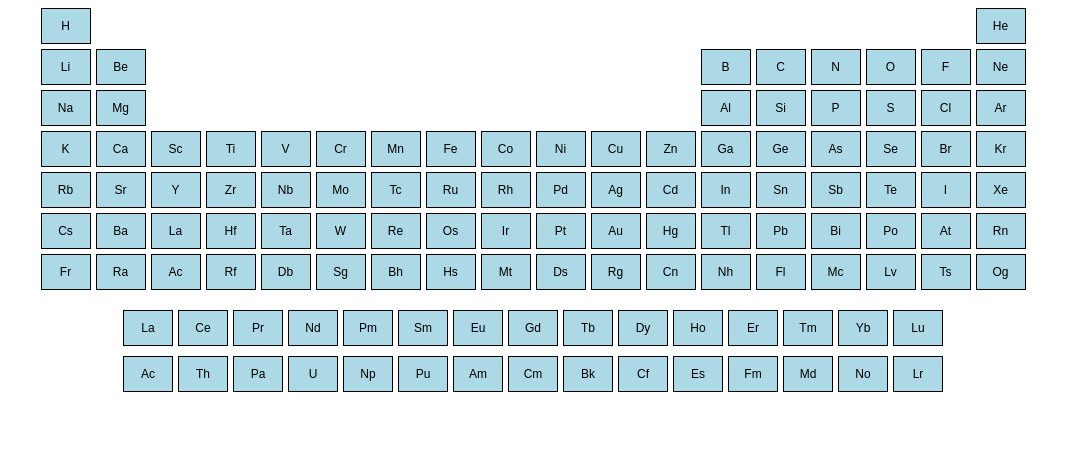
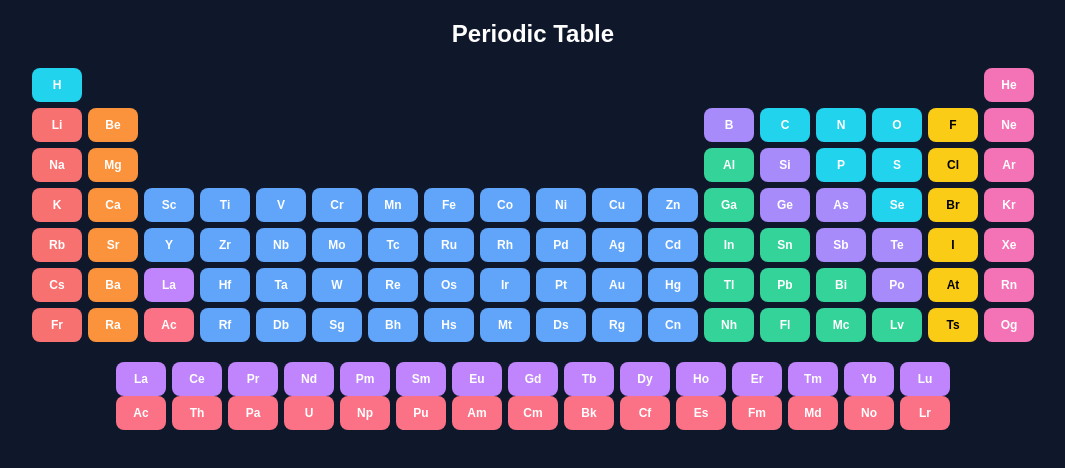
Before and after one commit to tufail-139/web-dev, a plain HTML site: page index.html in a window 1280 px wide. Shown: the whole page, without its empty margins (107-1172 px from the left). Drawn offline with Linux system fonts and the light colour scheme.

Commit message:
colourfull

```diff
--- a/index.html
+++ b/index.html
@@ -1,83 +1,158 @@
 <!DOCTYPE html>
 <html>
 <head>
-  <title>Periodic Table</title>
+  <title>Colorful Periodic Table</title>
   <link rel="stylesheet" href="style.css">
 </head>
+
 <body>
+
+<h2>Periodic Table</h2>
 
 <div class="table">
 
   <!-- Row 1 -->
-  <div class="el" style="grid-column:1">H</div>
-  <div class="el" style="grid-column:18">He</div>
+  <div class="el nonmetal" style="grid-column:1">H</div>
+  <div class="el noble" style="grid-column:18">He</div>
 
   <!-- Row 2 -->
-  <div class="el" style="grid-column:1">Li</div>
-  <div class="el" style="grid-column:2">Be</div>
-  <div class="el" style="grid-column:13">B</div>
-  <div class="el" style="grid-column:14">C</div>
-  <div class="el" style="grid-column:15">N</div>
-  <div class="el" style="grid-column:16">O</div>
-  <div class="el" style="grid-column:17">F</div>
-  <div class="el" style="grid-column:18">Ne</div>
+  <div class="el alkali" style="grid-column:1">Li</div>
+  <div class="el alkaline" style="grid-column:2">Be</div>
+  <div class="el metalloid" style="grid-column:13">B</div>
+  <div class="el nonmetal" style="grid-column:14">C</div>
+  <div class="el nonmetal" style="grid-column:15">N</div>
+  <div class="el nonmetal" style="grid-column:16">O</div>
+  <div class="el halogen" style="grid-column:17">F</div>
+  <div class="el noble" style="grid-column:18">Ne</div>
 
   <!-- Row 3 -->
-  <div class="el" style="grid-column:1">Na</div>
-  <div class="el" style="grid-column:2">Mg</div>
-  <div class="el" style="grid-column:13">Al</div>
-  <div class="el" style="grid-column:14">Si</div>
-  <div class="el" style="grid-column:15">P</div>
-  <div class="el" style="grid-column:16">S</div>
-  <div class="el" style="grid-column:17">Cl</div>
-  <div class="el" style="grid-column:18">Ar</div>
+  <div class="el alkali" style="grid-column:1">Na</div>
+  <div class="el alkaline" style="grid-column:2">Mg</div>
+  <div class="el post" style="grid-column:13">Al</div>
+  <div class="el metalloid" style="grid-column:14">Si</div>
+  <div class="el nonmetal" style="grid-column:15">P</div>
+  <div class="el nonmetal" style="grid-column:16">S</div>
+  <div class="el halogen" style="grid-column:17">Cl</div>
+  <div class="el noble" style="grid-column:18">Ar</div>
 
   <!-- Row 4 -->
-  <div class="el">K</div><div class="el">Ca</div><div class="el">Sc</div><div class="el">Ti</div>
-  <div class="el">V</div><div class="el">Cr</div><div class="el">Mn</div><div class="el">Fe</div>
-  <div class="el">Co</div><div class="el">Ni</div><div class="el">Cu</div><div class="el">Zn</div>
-  <div class="el">Ga</div><div class="el">Ge</div><div class="el">As</div><div class="el">Se</div>
-  <div class="el">Br</div><div class="el">Kr</div>
+  <div class="el alkali">K</div>
+  <div class="el alkaline">Ca</div>
+  <div class="el transition">Sc</div>
+  <div class="el transition">Ti</div>
+  <div class="el transition">V</div>
+  <div class="el transition">Cr</div>
+  <div class="el transition">Mn</div>
+  <div class="el transition">Fe</div>
+  <div class="el transition">Co</div>
+  <div class="el transition">Ni</div>
+  <div class="el transition">Cu</div>
+  <div class="el transition">Zn</div>
+  <div class="el post">Ga</div>
+  <div class="el metalloid">Ge</div>
+  <div class="el metalloid">As</div>
+  <div class="el nonmetal">Se</div>
+  <div class="el halogen">Br</div>
+  <div class="el noble">Kr</div>
 
   <!-- Row 5 -->
-  <div class="el">Rb</div><div class="el">Sr</div><div class="el">Y</div><div class="el">Zr</div>
-  <div class="el">Nb</div><div class="el">Mo</div><div class="el">Tc</div><div class="el">Ru</div>
-  <div class="el">Rh</div><div class="el">Pd</div><div class="el">Ag</div><div class="el">Cd</div>
-  <div class="el">In</div><div class="el">Sn</div><div class="el">Sb</div><div class="el">Te</div>
-  <div class="el">I</div><div class="el">Xe</div>
+  <div class="el alkali">Rb</div>
+  <div class="el alkaline">Sr</div>
+  <div class="el transition">Y</div>
+  <div class="el transition">Zr</div>
+  <div class="el transition">Nb</div>
+  <div class="el transition">Mo</div>
+  <div class="el transition">Tc</div>
+  <div class="el transition">Ru</div>
+  <div class="el transition">Rh</div>
+  <div class="el transition">Pd</div>
+  <div class="el transition">Ag</div>
+  <div class="el transition">Cd</div>
+  <div class="el post">In</div>
+  <div class="el post">Sn</div>
+  <div class="el metalloid">Sb</div>
+  <div class="el metalloid">Te</div>
+  <div class="el halogen">I</div>
+  <div class="el noble">Xe</div>
 
   <!-- Row 6 -->
-  <div class="el">Cs</div><div class="el">Ba</div>
-  <div class="el" style="grid-column:3">La</div>
-  <div class="el">Hf</div><div class="el">Ta</div><div class="el">W</div><div class="el">Re</div>
-  <div class="el">Os</div><div class="el">Ir</div><div class="el">Pt</div><div class="el">Au</div>
-  <div class="el">Hg</div><div class="el">Tl</div><div class="el">Pb</div><div class="el">Bi</div>
-  <div class="el">Po</div><div class="el">At</div><div class="el">Rn</div>
+  <div class="el alkali">Cs</div>
+  <div class="el alkaline">Ba</div>
+  <div class="el lanth" style="grid-column:3">La</div>
+  <div class="el transition">Hf</div>
+  <div class="el transition">Ta</div>
+  <div class="el transition">W</div>
+  <div class="el transition">Re</div>
+  <div class="el transition">Os</div>
+  <div class="el transition">Ir</div>
+  <div class="el transition">Pt</div>
+  <div class="el transition">Au</div>
+  <div class="el transition">Hg</div>
+  <div class="el post">Tl</div>
+  <div class="el post">Pb</div>
+  <div class="el post">Bi</div>
+  <div class="el metalloid">Po</div>
+  <div class="el halogen">At</div>
+  <div class="el noble">Rn</div>
 
   <!-- Row 7 -->
-  <div class="el">Fr</div><div class="el">Ra</div>
-  <div class="el" style="grid-column:3">Ac</div>
-  <div class="el">Rf</div><div class="el">Db</div><div class="el">Sg</div><div class="el">Bh</div>
-  <div class="el">Hs</div><div class="el">Mt</div><div class="el">Ds</div><div class="el">Rg</div>
-  <div class="el">Cn</div><div class="el">Nh</div><div class="el">Fl</div><div class="el">Mc</div>
-  <div class="el">Lv</div><div class="el">Ts</div><div class="el">Og</div>
+  <div class="el alkali">Fr</div>
+  <div class="el alkaline">Ra</div>
+  <div class="el act" style="grid-column:3">Ac</div>
+  <div class="el transition">Rf</div>
+  <div class="el transition">Db</div>
+  <div class="el transition">Sg</div>
+  <div class="el transition">Bh</div>
+  <div class="el transition">Hs</div>
+  <div class="el transition">Mt</div>
+  <div class="el transition">Ds</div>
+  <div class="el transition">Rg</div>
+  <div class="el transition">Cn</div>
+  <div class="el post">Nh</div>
+  <div class="el post">Fl</div>
+  <div class="el post">Mc</div>
+  <div class="el post">Lv</div>
+  <div class="el halogen">Ts</div>
+  <div class="el noble">Og</div>
 
 </div>
 
 <!-- Lanthanides -->
 <div class="fblock">
-  <div class="el">La</div><div class="el">Ce</div><div class="el">Pr</div><div class="el">Nd</div>
-  <div class="el">Pm</div><div class="el">Sm</div><div class="el">Eu</div><div class="el">Gd</div>
-  <div class="el">Tb</div><div class="el">Dy</div><div class="el">Ho</div><div class="el">Er</div>
-  <div class="el">Tm</div><div class="el">Yb</div><div class="el">Lu</div>
+  <div class="el lanth">La</div>
+  <div class="el lanth">Ce</div>
+  <div class="el lanth">Pr</div>
+  <div class="el lanth">Nd</div>
+  <div class="el lanth">Pm</div>
+  <div class="el lanth">Sm</div>
+  <div class="el lanth">Eu</div>
+  <div class="el lanth">Gd</div>
+  <div class="el lanth">Tb</div>
+  <div class="el lanth">Dy</div>
+  <div class="el lanth">Ho</div>
+  <div class="el lanth">Er</div>
+  <div class="el lanth">Tm</div>
+  <div class="el lanth">Yb</div>
+  <div class="el lanth">Lu</div>
 </div>
 
 <!-- Actinides -->
 <div class="fblock">
-  <div class="el">Ac</div><div class="el">Th</div><div class="el">Pa</div><div class="el">U</div>
-  <div class="el">Np</div><div class="el">Pu</div><div class="el">Am</div><div class="el">Cm</div>
-  <div class="el">Bk</div><div class="el">Cf</div><div class="el">Es</div><div class="el">Fm</div>
-  <div class="el">Md</div><div class="el">No</div><div class="el">Lr</div>
+  <div class="el act">Ac</div>
+  <div class="el act">Th</div>
+  <div class="el act">Pa</div>
+  <div class="el act">U</div>
+  <div class="el act">Np</div>
+  <div class="el act">Pu</div>
+  <div class="el act">Am</div>
+  <div class="el act">Cm</div>
+  <div class="el act">Bk</div>
+  <div class="el act">Cf</div>
+  <div class="el act">Es</div>
+  <div class="el act">Fm</div>
+  <div class="el act">Md</div>
+  <div class="el act">No</div>
+  <div class="el act">Lr</div>
 </div>
 
 </body>
--- a/style.css
+++ b/style.css
@@ -1,27 +1,67 @@
 body {
   font-family: Arial;
   text-align: center;
+  background: #0f172a;
+  color: white;
 }
 
 .table {
   display: grid;
   grid-template-columns: repeat(18, 50px);
-  gap: 5px;
+  gap: 6px;
   justify-content: center;
   margin-bottom: 20px;
 }
 
 .el {
-  border: 1px solid black;
+  border-radius: 8px;
   padding: 10px;
-  background: lightblue;
   font-size: 12px;
+  font-weight: bold;
+  transition: transform 0.2s;
 }
+
+/* Hover effect */
+.el:hover {
+  transform: scale(1.15);
+  cursor: pointer;
+}
+
+/* CATEGORY COLORS */
+
+/* Alkali metals */
+.alkali { background: #f87171; }
+
+/* Alkaline earth */
+.alkaline { background: #fb923c; }
+
+/* Transition metals */
+.transition { background: #60a5fa; }
+
+/* Post-transition */
+.post { background: #34d399; }
+
+/* Metalloids */
+.metalloid { background: #a78bfa; }
+
+/* Nonmetals */
+.nonmetal { background: #22d3ee; }
+
+/* Halogens */
+.halogen { background: #facc15; color: black; }
+
+/* Noble gases */
+.noble { background: #f472b6; }
+
+/* Lanthanides */
+.lanth { background: #c084fc; }
+
+/* Actinides */
+.act { background: #fb7185; }
 
 .fblock {
   display: grid;
   grid-template-columns: repeat(15, 50px);
-  gap: 5px;
+  gap: 6px;
   justify-content: center;
-  margin-top: 10px;
 }
```
